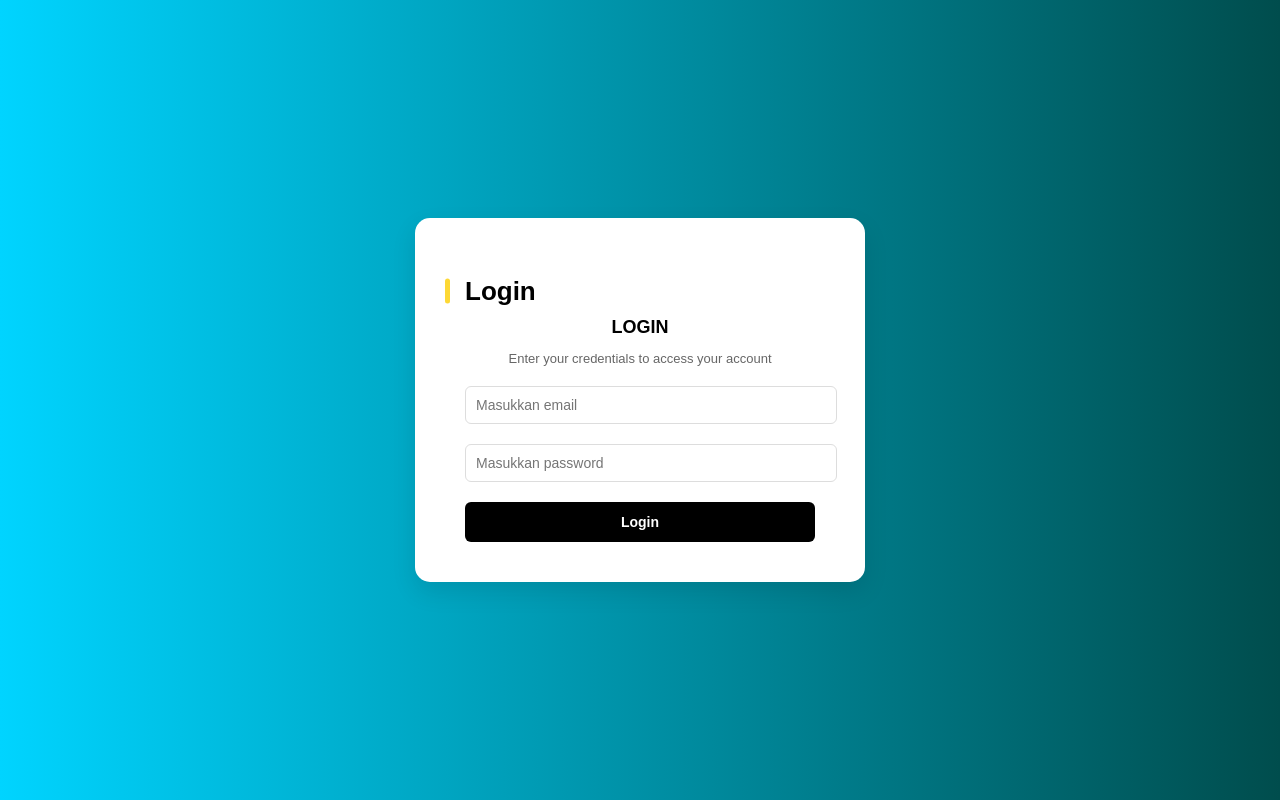
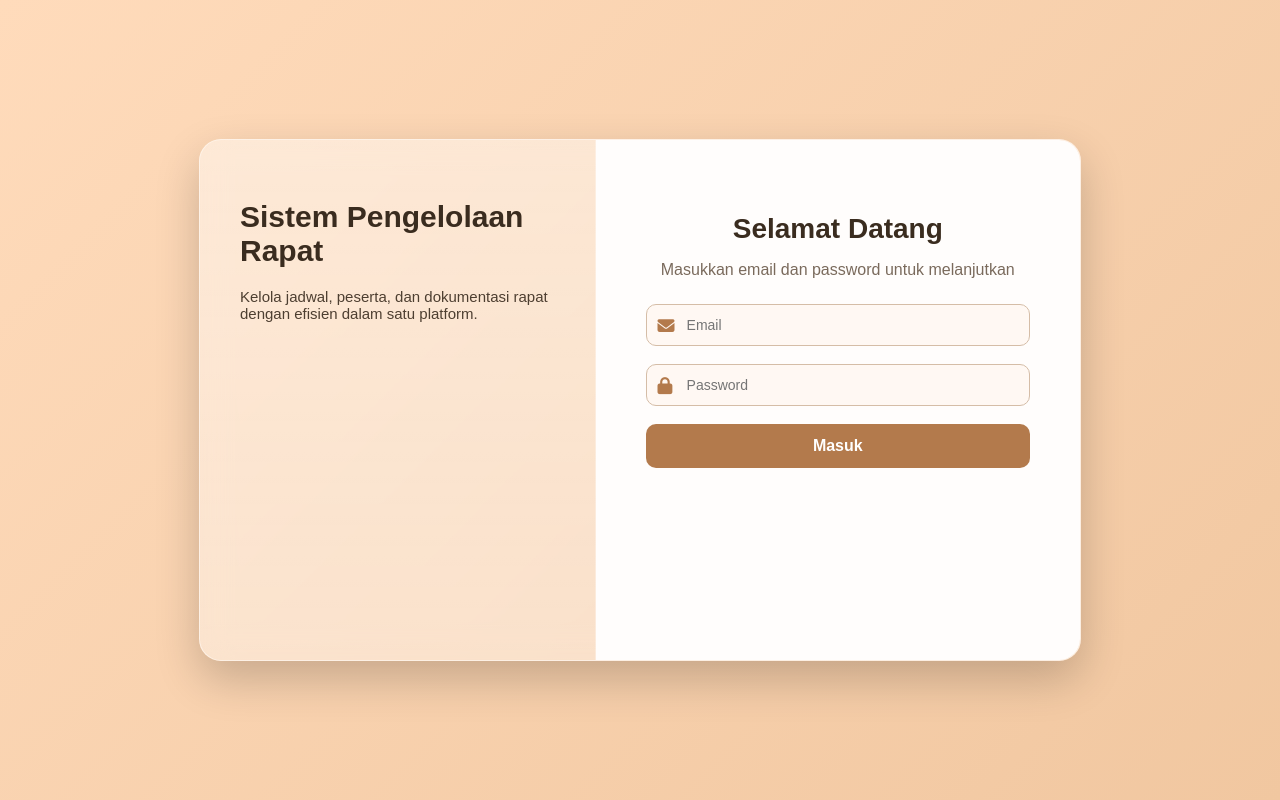
Before and after one commit to zaky3212/Front-end-PBL-IFMALAM1B-2, a PHP site: page /meeting/login.php in a window 1280 px wide. Run offline with PHP 8.4, Linux system fonts and the light colour scheme.

Commit message:
memperbaiki desain login

```diff
--- a/assets/style2.css
+++ b/assets/style2.css
@@ -1,110 +1,134 @@
-/* Background gradasi */
+/* ===== Global ===== */
 body {
   margin: 0;
   font-family: "Poppins", sans-serif;
-  background: linear-gradient(to right, #00d4ff, #004d4d);
+  background: linear-gradient(135deg, #ffdbbb, #f1c7a0);
   height: 100vh;
   display: flex;
   justify-content: center;
   align-items: center;
+  animation: fadeIn 0.8s ease-out;
 }
 
-/* Card putih di tengah */
-.login-box {
-  background-color: #fff;
-  border-radius: 15px;
-  padding: 40px 50px;
-  box-shadow: 0 10px 25px rgba(0, 0, 0, 0.1);
-  width: 350px;
-  text-align: left;
+/* ===== Card Utama ===== */
+.container {
+  width: 880px;
+  height: 520px;
+  background: rgba(255, 255, 255, 0.35);
+  backdrop-filter: blur(15px);
+  border-radius: 22px;
+  box-shadow: 0 18px 45px rgba(0,0,0,0.2);
+  display: flex;
+  overflow: hidden;
+  border: 1px solid rgba(255,255,255,0.5);
 }
 
-/* Judul */
-.login-box h1 {
-  font-size: 26px;
-  font-weight: 700;
-  margin-bottom: 10px;
-  position: relative;
+/* ===== Left Side ===== */
+.left-side {
+  width: 45%;
+  padding: 40px;
+  background: linear-gradient(180deg, rgba(255,255,255,0.15), rgba(255,255,255,0.05));
+  border-right: 1px solid rgba(255,255,255,0.3);
+  color: #3a2c1f;
 }
 
-/* Garis kecil kuning di samping kiri judul */
-.login-box h1::before {
-  content: "";
-  position: absolute;
-  left: -17px;
-  top: 50%;
-  transform: translateY(-50%);
-  width: 5px;
-  height: 25px;
-  background-color: #fdd835;
-  border-radius: 3px;
+.left-side h1 {
+  font-size: 30px;
+  font-weight: 700;
 }
 
-/* Subjudul LOGIN / SIGN UP */
+.left-side p {
+  font-size: 15px;
+  opacity: 0.9;
+  margin-top: 10px;
+}
+
+/* ===== Login Box ===== */
+.login-box {
+  width: 55%;
+  padding: 50px;
+  background: #fffdfc;
+  color: #3a2c1f;
+}
+
 .login-box h2 {
   text-align: center;
-  margin: 10px 0 5px;
-  font-size: 18px;
-  font-weight: 600;
+  font-size: 28px;
+  margin-bottom: 8px;
+  font-weight: 700;
 }
 
-/* Keterangan di bawah LOGIN/SIGNUP */
 .subtitle {
   text-align: center;
-  color: #666;
-  font-size: 13px;
-  margin-bottom: 20px;
+  color: #7a6a5c;
+  margin-bottom: 25px;
 }
 
-/* Input form */
-label {
-  font-size: 14px;
-  margin-bottom: 5px;
-  display: block;
-  color: #333;
+/* ===== Input ===== */
+.input-group {
+  position: relative;
+  margin-bottom: 18px;
 }
 
-input {
-  width: 100%;
-  padding: 10px;
-  border: 1px solid #ddd;
-  border-radius: 6px;
-  margin-bottom: 20px;
-  font-size: 14px;
+.input-group i {
+  position: absolute;
+  top: 50%;
+  left: 12px;
+  transform: translateY(-50%);
+  font-size: 17px;
+  color: #b37a4c;
 }
 
-/* Tombol */
+.input-group input {
+  width: 86%;
+  padding: 12px 12px 12px 40px;
+  border: 1px solid #d5bda7;
+  background: #fff8f3;
+  border-radius: 10px;
+  font-size: 14px;
+  transition: 0.3s;
+}
+
+input:focus {
+  border-color: #b37a4c;
+  outline: none;
+  box-shadow: 0 0 6px rgba(179,122,76,0.4);
+}
+
+/* ===== Button ===== */
 button {
   width: 100%;
-  background-color: #000;
+  padding: 13px;
+  background: #b37a4c;
   color: white;
   border: none;
-  padding: 12px;
-  border-radius: 6px;
+  border-radius: 10px;
+  font-size: 16px;
   cursor: pointer;
   font-weight: 600;
-  font-size: 14px;
-  transition: background 0.3s;
+  transition: 0.3s;
 }
 
 button:hover {
-  background-color: #333;
+  background: #8f603c;
+  transform: scale(1.02);
 }
 
-/* Link bawah */
-.forgot {
-  text-align: center;
-  margin-top: 15px;
-  font-size: 13px;
-  color: #555;
+/* ===== Responsive ===== */
+@media (max-width: 900px) {
+  .container {
+    width: 90%;
+    flex-direction: column;
+    height: auto;
+  }
+
+  .left-side, .login-box {
+    width: 100%;
+  }
 }
 
-.forgot a {
-  color: #0099cc;
-  text-decoration: none;
-  font-weight: 500;
+/* ===== Fade-in ===== */
+@keyframes fadeIn {
+  from { opacity: 0; transform: translateY(20px); }
+  to   { opacity: 1; transform: translateY(0); }
 }
-
-.forgot a:hover {
-  text-decoration: underline;
-}
--- a/login.php
+++ b/login.php
@@ -1,30 +1,51 @@
-  <?php include 'koneksi.php';
-  ?>
-
 <!DOCTYPE html>
 <html lang="en">
 <head>
-    <meta charset="UTF-8" />
-    <meta name="viewport" content="width=device-width, initial-scale=1.0" />
-    <title>Login Page</title>
-    <link rel="stylesheet" href="assets/style.css" >
+    <meta charset="UTF-8">
+    <meta name="viewport" content="width=device-width, initial-scale=1.0">
+    <title>Login - Sistem Pengelolaan Rapat</title>
+    <link rel="stylesheet" href="assets/style2.css">
+
+
+    <link rel="stylesheet" href="https://cdnjs.cloudflare.com/ajax/libs/font-awesome/6.5.0/css/all.min.css"/>
 </head>
+
 <body>
+
 <div class="container">
-      <div class="login-box">
-        <h1><span class="highlight"></span>Login</h1>
-        <h2>LOGIN</h2>
-        <p class="subtitle">Enter your credentials to access your account</p>
 
-        <form method="POST" action="proses_login.php">
-    <input type="email" name="email" placeholder="Masukkan email">
-    <input type="password" name="password" placeholder="Masukkan password">
-    <button type="submit">Login</button>
-  </form>
 
+    <div class="left-side">
+
+        <h1>Sistem Pengelolaan Rapat</h1>
+        <p>Kelola jadwal, peserta, dan dokumentasi rapat dengan efisien dalam satu platform.</p>
 
     </div>
 
+
+    <div class="login-box">
+        <h2>Selamat Datang</h2>
+        <p class="subtitle">Masukkan email dan password untuk melanjutkan</p>
+
+        <form method="POST" action="proses_login.php">
+
+
+            <div class="input-group">
+                <i class="fa-solid fa-envelope"></i>
+                <input id="email" type="email" name="email" placeholder="Email" required>
             </div>
+
+
+            <div class="input-group">
+                <i class="fa-solid fa-lock"></i>
+                <input id="password" type="password" name="password" placeholder="Password" required>
+            </div>
+
+            <button type="submit">Masuk</button>
+        </form>
+    </div>
+
+</div>
+
 </body>
 </html>
```
Also changed, not shown: assets/meeting_illustration.svg (added). Lines whose indentation alone changed are shown as unchanged.
